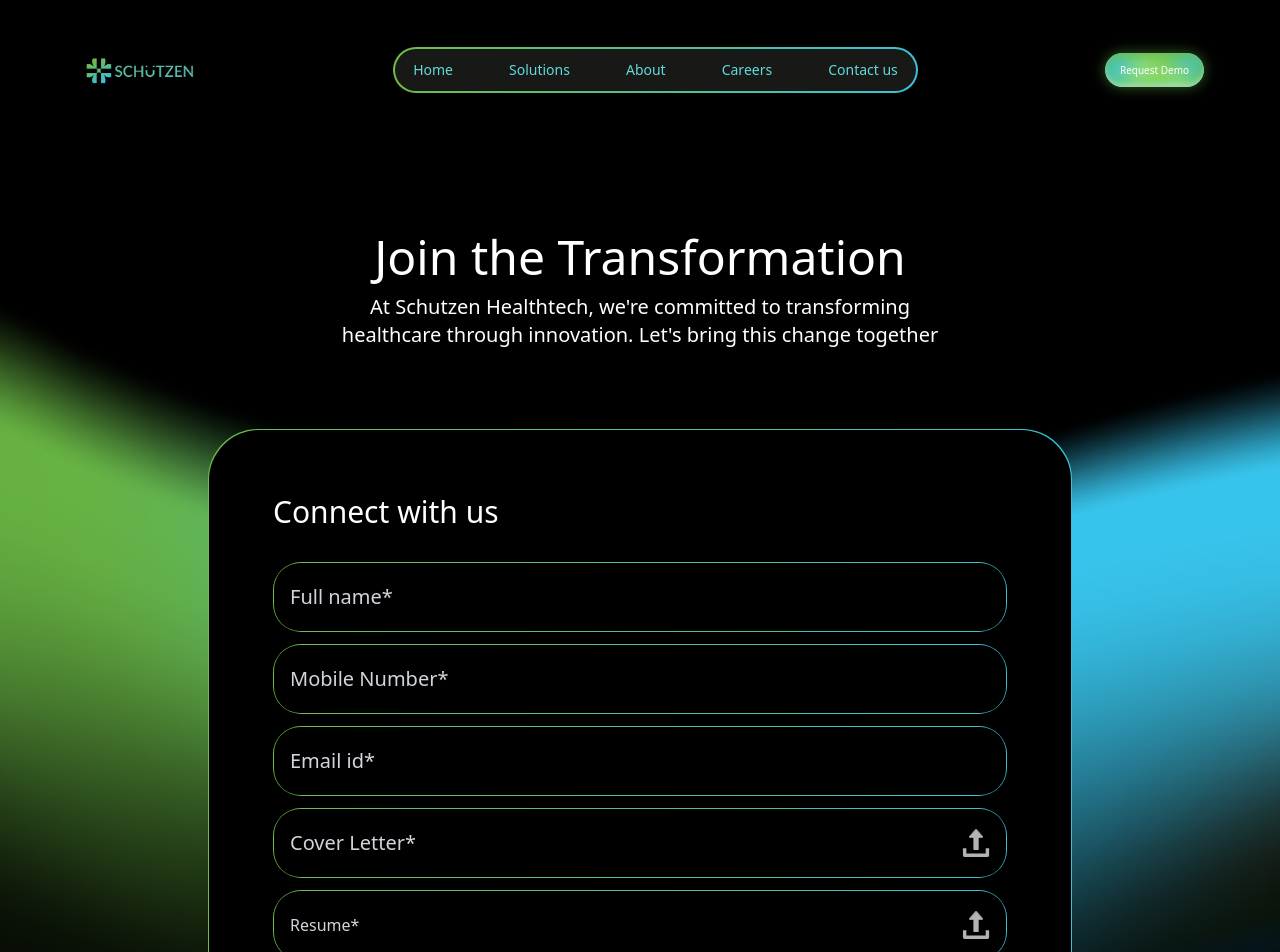
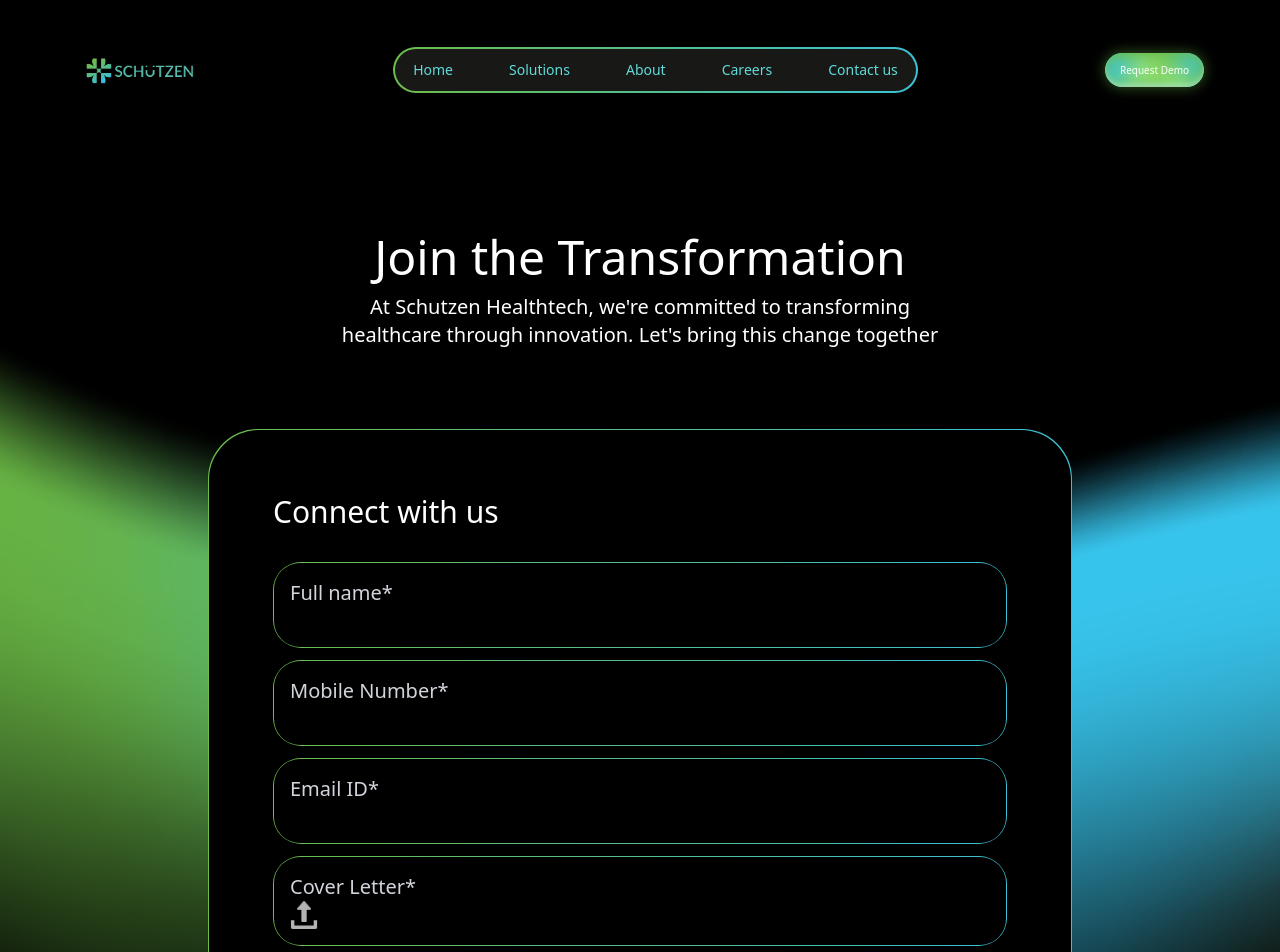
Before and after one commit to akhilr22/schutzen, a Next.js app: page /careers in a window 1280 px wide. Shown: the top 952 px of the page. Built offline with nearby package versions, Linux system fonts and the light colour scheme.

Commit message:
Validations for career form

```diff
--- a/package.json
+++ b/package.json
@@ -9,15 +9,18 @@
     "lint": "next lint"
   },
   "dependencies": {
+    "@hookform/resolvers": "^3.9.1",
     "aos": "^2.3.4",
     "core-js": "^3.38.1",
     "isotope-layout": "^3.0.6",
     "next": "^15.0.4-canary.24",
     "react": "^18",
     "react-dom": "^18",
+    "react-hook-form": "^7.53.2",
     "react-multi-carousel": "^2.8.5",
     "sharp": "^0.33.5",
-    "styled-components": "^6.1.13"
+    "styled-components": "^6.1.13",
+    "yup": "^1.4.0"
   },
   "devDependencies": {
     "@types/aos": "^3.0.7",
--- /dev/null
+++ b/src/Utils/ValidationSchema.tsx
@@ -0,0 +1,16 @@
+import * as Yup from 'yup';
+
+export const validationSchema = Yup.object({
+  fullName: Yup.string()
+    .required('Full name is required')
+    .min(3, 'Name should be at least 3 characters'),
+  mobileNumber: Yup.string()
+    .required('Mobile number is required')
+    .matches(/^[0-9]{10}$/, 'Mobile number must be exactly 10 digits'),
+  email: Yup.string().email('Invalid email format').required('Email is required'),
+  coverLetter: Yup.mixed().required('Cover letter is required'),
+  resume: Yup.mixed().required('Resume is required'),
+});
+
+// Define the TypeScript type for the form data
+export type FormData = Yup.InferType<typeof validationSchema>;
--- a/src/components/form/CarrersForm.tsx
+++ b/src/components/form/CarrersForm.tsx
@@ -1,70 +1,158 @@
 "use client";
-import React from "react";
+import { useForm } from 'react-hook-form';
+import { yupResolver } from '@hookform/resolvers/yup';
+import Image from 'next/image';
+import { validationSchema } from '@/Utils/ValidationSchema';
+import React, { useRef } from 'react';
+import upload from "@/app/assets/upload.png";
 
-import upload from "@/app/assets/upload.png";
-import Image from "next/image";
+
 export default function CareersForm() {
-  const handleFileUpload = () => {
-    document?.getElementById("fileInput")?.click();
+
+
+  const {
+    register,
+    handleSubmit,
+    setValue,
+    watch,
+    formState: { errors },
+  } = useForm({
+    resolver: yupResolver(validationSchema),
+  });
+
+  const fullNameRef = useRef(null);
+  const mobileNumberRef = useRef(null);
+  const emailRef = useRef(null);
+  const coverLetterRef = useRef(null);
+  const resumeRef = useRef(null);
+
+  const handleDivClick = (inputRef) => {
+    if (inputRef.current) {
+
+      inputRef.current.focus();
+
+    }
   };
+
+  const onSubmit = (data) => {
+    console.log('Form Submitted:', data);
+    // Handle form submission logic here (e.g., API call)
+  };
+
+  const handleFileUpload = (e, fieldName) => {
+    const file = e.target.files[0];
+    if (file) {
+      setValue(fieldName, file); // Set file into the form state
+    }
+  };
+
   return (
-    <div className="m-20 mx-52">
+    <form onSubmit={handleSubmit(onSubmit)} className="m-20 mx-52">
       <div className="p-[1px] bg-gradient-to-r from-[#6dbd49] to-[#3bc2d6] rounded-[50px] h-full">
-        <div className="bg-[#fefaf5]  dark:bg-black dark:text-white w-full h-full rounded-[50px] p-4 flex flex-col">
+        <div className="bg-[#fefaf5] dark:bg-black dark:text-white w-full h-full rounded-[50px] p-4 flex flex-col">
           <div className="p-12">
-          <h1 className="text-3xl mb-8">Connect with us</h1>
-            <div className="p-[1px] bg-gradient-to-r from-[#6dbd49] to-[#3bc2d6] rounded-[28px] h-full   mb-3">
-              <div className="bg-[#fefaf5] dark:bg-black dark:text-white w-full h-full rounded-[26px] p-4 flex flex-col py-5">
-              <span className="text-gray-500 dark:text-gray-300 text-xl">Full name*</span>
+            <h1 className="text-3xl mb-8">Connect with us</h1>
+
+            {/* Full Name Field */}
+            <div
+              className="p-[1px] bg-gradient-to-r from-[#6dbd49] to-[#3bc2d6] rounded-[28px] h-full mb-3 cursor-pointer"
+              onClick={() => handleDivClick(fullNameRef)}
+            >
+              <div className="bg-[#fefaf5] dark:bg-black dark:text-white w-full h-full rounded-[26px] p-4 flex flex-col">
+                <label className="text-gray-500 dark:text-gray-300 text-xl">Full name*</label>
+                <input
+                  type="text"
+                  {...register('fullName')}
+                  ref={fullNameRef} // Attach the ref to the input field
+                  className="bg-transparent border-none outline-none text-black dark:text-white"
+                />
+                {errors.fullName && <span className="text-red-500 text-sm">{errors.fullName.message}</span>}
+              </div>
+            </div>
+
+            {/* Mobile Number Field */}
+            <div
+              className="p-[1px] bg-gradient-to-r from-[#6dbd49] to-[#3bc2d6] rounded-[28px] h-full mb-3 cursor-pointer"
+              onClick={() => handleDivClick(mobileNumberRef)}
+            >
+              <div className="bg-[#fefaf5] dark:bg-black dark:text-white w-full h-full rounded-[26px] p-4 flex flex-col">
+                <label className="text-gray-500 dark:text-gray-300 text-xl">Mobile Number*</label>
+                <input
+                  type="text"
+                  {...register('mobileNumber')}
+                  ref={mobileNumberRef} // Attach the ref to the input field
+                  className="bg-transparent border-none outline-none text-black dark:text-white"
+                />
+                {errors.mobileNumber && <span className="text-red-500 text-sm">{errors.mobileNumber.message}</span>}
+              </div>
+            </div>
+
+            {/* Email Field */}
+            <div
+              className="p-[1px] bg-gradient-to-r from-[#6dbd49] to-[#3bc2d6] rounded-[28px] h-full mb-3 cursor-pointer"
+              onClick={() => handleDivClick(emailRef)}
+            >
+              <div className="bg-[#fefaf5] dark:bg-black dark:text-white w-full h-full rounded-[26px] p-4 flex flex-col">
+                <label className="text-gray-500 dark:text-gray-300 text-xl">Email ID*</label>
+                <input
+                  type="email"
+                  {...register('email')}
+                  ref={emailRef} // Attach the ref to the input field
+                  className="bg-transparent border-none outline-none text-black dark:text-white"
+                />
+                {errors.email && <span className="text-red-500 text-sm">{errors.email.message}</span>}
+              </div>
+            </div>
+
+            {/* File Upload: Cover Letter */}
+            <div
+              className="p-[1px] bg-gradient-to-r from-[#6dbd49] to-[#3bc2d6] rounded-[28px] h-full mb-3 cursor-pointer"
+              onClick={() => handleDivClick(coverLetterRef)}
+            >
+              <div className="bg-[#fefaf5] dark:bg-black dark:text-white w-full h-full rounded-[26px] p-4 flex flex-col">
+                <label htmlFor="coverLetter" className="text-gray-500 dark:text-gray-300 text-xl">Cover Letter*</label>
+                <input
+                  type="file"
+                  id="coverLetter"
+                  className="hidden"
+                  ref={coverLetterRef} // Attach the ref to the input field
+                  onChange={(e) => handleFileUpload(e, 'coverLetter')}
+                />
+                <Image src={upload} alt="upload" className="w-7 h-7" />
+
+                {errors.coverLetter && <span className="text-red-500 text-sm">{errors.coverLetter.message}</span>}
+              </div>
+            </div>
+
+            {/* File Upload: Resume */}
+            <div
+              className="p-[1px] bg-gradient-to-r from-[#6dbd49] to-[#3bc2d6] rounded-[28px] h-full mb-3 cursor-pointer"
+              onClick={() => handleDivClick(resumeRef)}
+            >
+              <div className="bg-[#fefaf5] dark:bg-black dark:text-white w-full h-full rounded-[26px] p-4 flex flex-col">
+                <label htmlFor="resume" className="text-gray-500 dark:text-gray-300 text-xl">Resume*</label>
+                <input
+                  type="file"
+                  id="resume"
+                  className="hidden"
+                  ref={resumeRef} // Attach the ref to the input field
+                  onChange={(e) => handleFileUpload(e, 'resume')}
+                />
+                <Image src={upload} alt="upload" className="w-7 h-7" />
+                {errors.resume && <span className="text-red-500 text-sm">{errors.resume.message}</span>}
 
               </div>
             </div>
-            <div className="p-[1px] bg-gradient-to-r from-[#6dbd49] to-[#3bc2d6] rounded-[28px] h-full mb-3">
-              <div className="bg-[#fefaf5] dark:bg-black dark:text-white w-full h-full rounded-[26px] p-4 flex flex-col py-5">
-                <span className="text-gray-500 dark:text-gray-300 text-xl"> Mobile Number* </span>
-              </div>
-            </div>
-            <div className="p-[1px] bg-gradient-to-r from-[#6dbd49] to-[#3bc2d6] rounded-[28px] h-full mb-3">
-              <div className="bg-[#fefaf5] dark:bg-black dark:text-white w-full h-full rounded-[26px] p-4 flex flex-col py-5">
-                <span className="text-gray-500 dark:text-gray-300 text-xl"> Email id*</span>
-              </div>
-            </div>
-            <div className="p-[1px] bg-gradient-to-r from-[#6dbd49] to-[#3bc2d6] rounded-[28px] h-full mb-3">
-              <div
-                className="bg-[#fefaf5] dark:bg-black dark:text-white w-full h-full rounded-[26px] p-4 flex flex-col cursor-pointer"
-                onClick={handleFileUpload}
-              >
-                <div className="flex justify-between items-center py-1">
-                  {/* Hidden File Input */}
-                  <input id="fileInput" type="file" className="hidden" />
-                  {/* Placeholder Text */}
-                  <span className="text-gray-500 dark:text-gray-300 text-xl">Cover Letter*</span>
-                  {/* Upload Icon */}
-                  <Image src={upload} alt="upload" className="w-7 h-7" />
-                </div>
-              </div>
-            </div>
-            <div className="p-[1px] bg-gradient-to-r from-[#6dbd49] to-[#3bc2d6] rounded-[28px] h-full mb-3">
-              <div
-                className="bg-[#fefaf5] dark:bg-black dark:text-white w-full h-full rounded-[26px] p-4 flex flex-col cursor-pointer"
-                onClick={handleFileUpload}
-              >
-                <div className="flex justify-between items-center py-1">
-                  {/* Hidden File Input */}
-                  <input id="fileInput" type="file" className="hidden" />
-                  {/* Placeholder Text */}
-                  <span className="text-gray-500 dark:text-gray-300">Resume*</span>
-                  {/* Upload Icon */}
-                  <Image src={upload} alt="upload" className="w-7 h-7" />
-                </div>
-              </div>
-            </div>
 
-            <button className="bg-gradient-to-r from-[#6dbd49] to-[#3bc2d6] p-2 px-5 mr-3 rounded-full">Apply</button>
-            <button className="bg-gradient-to-r from-[#6dbd49] to-[#3bc2d6] p-2 px-5 rounded-full">Book Demo</button>
+            <button type="submit" className="bg-gradient-to-r from-[#6dbd49] to-[#3bc2d6] p-2 px-5 mr-3 rounded-full">
+              Apply
+            </button>
+            <button type="button" className="bg-gradient-to-r from-[#6dbd49] to-[#3bc2d6] p-2 px-5 rounded-full">
+              Book Demo
+            </button>
           </div>
         </div>
       </div>
-    </div>
+    </form>
   );
 }
```
Also changed, not shown: src/app/data/Data.ts (+27 -6 lines), src/app/page.tsx (+14 -17 lines), 1 other file (tests, documents, lock files or other folders).
